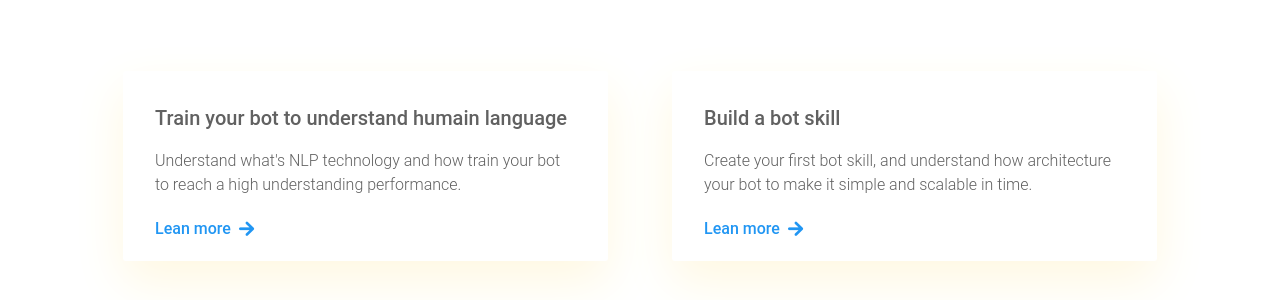
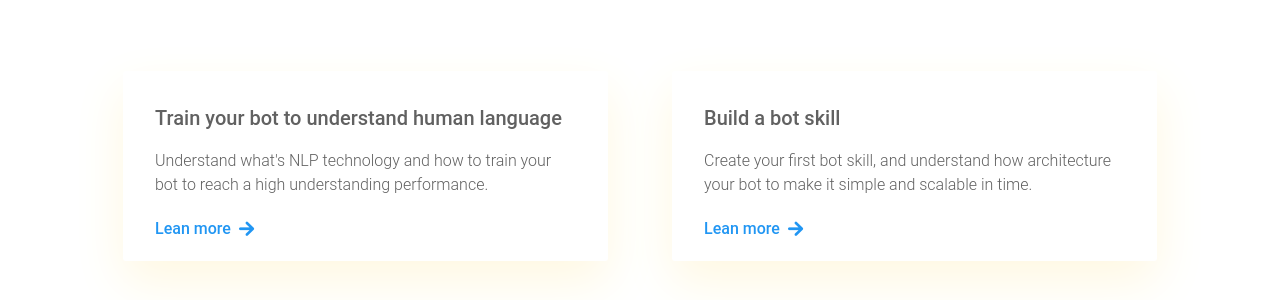
Before and after one commit to SAP-archive/docs, a Jekyll site: the page built from index.md, in a window 1280 px wide. Shown: the part 595-895 px from the top of the page. Built offline with Jekyll 4.4.1, drawn with Linux system fonts in a browser that asks for light colours; nearby versions of some CDN libraries; a style sheet for code colours, icons or effects is not loaded.

Commit message:
upd(core) fix wording

```diff
--- a/_layouts/home.html
+++ b/_layouts/home.html
@@ -55,10 +55,10 @@ layout: default
       <a href='{{ "/concepts/train-your-bot" | relative_url }}'>
         <div class='card m3 rounded p3'>
           <div class='card-title mb2'>
-            Train your bot to understand humain language
+            Train your bot to understand human language
           </div>
           <div class='card-description mb2'>
-            Understand what's NLP technology and how train your bot to reach a high understanding performance.
+            Understand what's NLP technology and how to train your bot to reach a high understanding performance.
           </div>
           <div class='card-goTo flex flex-center'>
             <span>Lean more </span>
```
